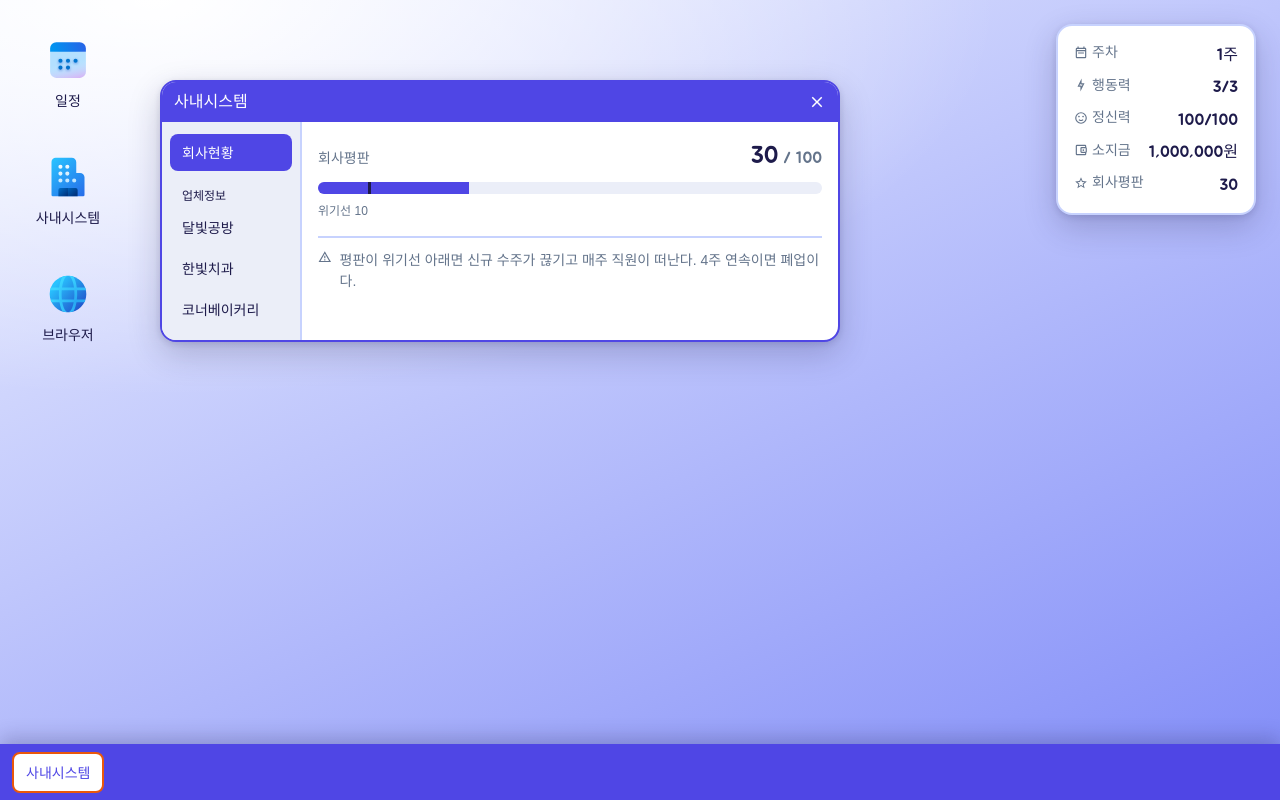
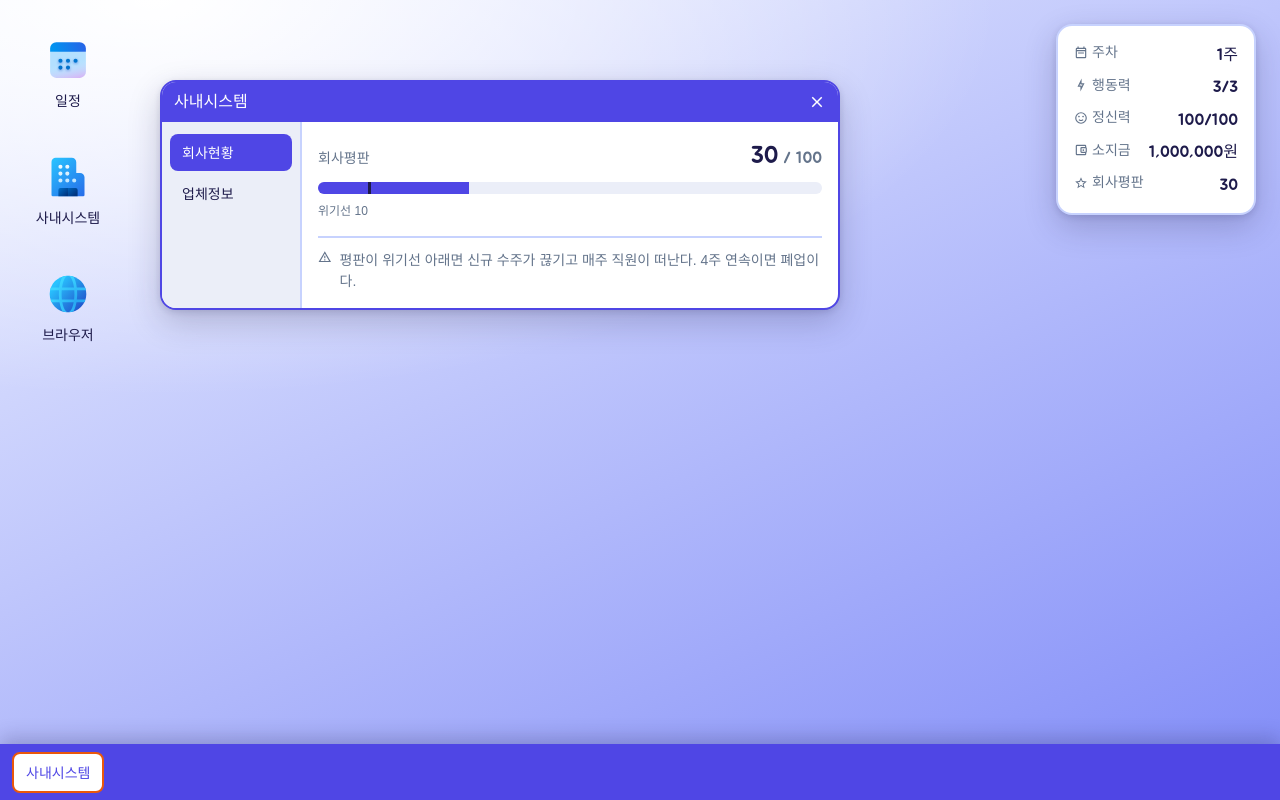
Before and after one commit to hot0468/webdesignGame, a React (Vite) app: page / in a window 1280 px wide. Both pictures are taken after a click on the button "사내시스템". Built offline with nearby package versions, Linux system fonts and the light colour scheme.

Commit message:
업체 목록을 사이드바에서 본문으로
사이드바는 화면(회사현황·업체정보)만 진다 — 사유는 Company.tsx 주석.

Co-Authored-By: Claude Fable 5 <noreply@anthropic.com>

```diff
--- a/src/index.css
+++ b/src/index.css
@@ -384,20 +384,36 @@ body {
   color: var(--color-on-primary);
 }
 
-/* 사이드바 목록의 머리말. ⚠️ 판이 --color-muted라서 --color-muted-foreground를 쓰면
-   3.8:1로 AA 미달이다(카드 위에서만 통과하는 색이다). 크기로 위계를 준다. */
-.company__section {
-  margin-top: var(--sp-3);
-  padding-inline: var(--sp-3);
-  font-family: var(--font-display);
-  font-size: var(--fs-xs);
-  font-weight: 400;
+/* 업체 목록. 업체가 늘면 줄바꿈해 쌓인다 — 사이드바와 달리 창 높이를 밀지 않는다. */
+.company__tabs {
+  display: flex;
+  flex-wrap: wrap;
+  gap: var(--sp-2);
+  margin-bottom: var(--sp-1);
 }
 
-.company__title {
+.company__tab {
+  padding: var(--sp-1) var(--sp-3);
+  border: 2px solid var(--color-border);
+  border-radius: var(--sp-2);
+  background: var(--color-card);
+  color: var(--color-card-foreground);
   font-family: var(--font-display);
-  font-size: var(--fs-lg);
-  font-weight: 400;
+  font-size: var(--fs-sm);
+  cursor: pointer;
+  transition:
+    background var(--dur-fast) ease,
+    border-color var(--dur-fast) ease;
+}
+
+.company__tab:hover {
+  border-color: var(--color-primary);
+}
+
+.company__tab--on {
+  background: var(--color-primary);
+  border-color: var(--color-primary);
+  color: var(--color-on-primary);
 }
 
 .company__body {
--- a/src/programs/Company.tsx
+++ b/src/programs/Company.tsx
@@ -7,41 +7,37 @@ import { useGame } from '../store'
 
 /** `사내시스템` 창. 왼쪽 메뉴로 화면을 가르는 백오피스형이다.
  *
- * ⚠️ 업체는 여러 개라 **사이드바가 목록을 진다**(한 화면에 다 쌓으면 창이 화면보다 길어진다).
- *    고른 항목은 `useState`에 둔다 — 게임 상태가 아니라 창을 보는 방식이라 스토어에 넣으면
+ * ⚠️ 사이드바는 **화면**만 진다. 업체 목록은 업체정보 화면 안에 있다 — 수주가 늘면
+ *    업체도 느는데, 사이드바에 쌓으면 메뉴가 화면보다 길어진다.
+ *
+ * ⚠️ 고른 화면은 `useState`에 둔다 — 게임 상태가 아니라 창을 보는 방식이라 스토어에 넣으면
  *    세이브에 들어가고, 세이브 버전을 그것 때문에 올리게 된다. */
+
+const MENU = [
+  { id: 'status', label: '회사현황' },
+  { id: 'info', label: '업체정보' },
+] as const
+
 export function Company() {
-  const [view, setView] = useState<'status' | Client['id']>('status')
+  const [view, setView] = useState<(typeof MENU)[number]['id']>('status')
 
   return (
     <div className="company">
       <nav className="company__menu">
-        <button
-          type="button"
-          className={`company__item${view === 'status' ? ' company__item--on' : ''}`}
-          aria-current={view === 'status' ? 'page' : undefined}
-          onClick={() => setView('status')}
-        >
-          회사현황
-        </button>
-
-        <h3 className="company__section">업체정보</h3>
-        {CLIENTS.map((c) => (
+        {MENU.map((m) => (
           <button
-            key={c.id}
+            key={m.id}
             type="button"
-            className={`company__item${view === c.id ? ' company__item--on' : ''}`}
-            aria-current={view === c.id ? 'page' : undefined}
-            onClick={() => setView(c.id)}
+            className={`company__item${view === m.id ? ' company__item--on' : ''}`}
+            aria-current={view === m.id ? 'page' : undefined}
+            onClick={() => setView(m.id)}
           >
-            {c.name}
+            {m.label}
           </button>
         ))}
       </nav>
 
-      <div className="company__body">
-        {view === 'status' ? <Status /> : <Info client={CLIENTS.find((c) => c.id === view)!} />}
-      </div>
+      <div className="company__body">{view === 'status' ? <Status /> : <Info />}</div>
     </div>
   )
 }
@@ -93,8 +89,10 @@ function Status() {
   )
 }
 
-/** 업체 하나의 접속 정보. 업로드 공정이 생기면 플레이어가 여기를 보고 입력하게 된다. */
-function Info({ client }: { client: Client }) {
+/** 업체 목록 + 고른 업체의 접속 정보. 업로드 공정이 생기면 플레이어가 여기를 보고 입력한다. */
+function Info() {
+  const [id, setId] = useState<Client['id']>(CLIENTS[0].id)
+  const client = CLIENTS.find((c) => c.id === id)!
   const groups = [
     { title: 'FTP 접속 정보', rows: client.ftp },
     { title: '관리자 사이트 계정정보', rows: client.admin },
@@ -102,7 +100,21 @@ function Info({ client }: { client: Client }) {
 
   return (
     <div className="company__panel">
-      <h3 className="company__title">{client.name}</h3>
+      <div className="company__tabs">
+        {CLIENTS.map((c) => (
+          <button
+            key={c.id}
+            type="button"
+            className={`company__tab${c.id === id ? ' company__tab--on' : ''}`}
+            aria-current={c.id === id ? 'true' : undefined}
+            onClick={() => setId(c.id)}
+          >
+            {c.name}
+          </button>
+        ))}
+      </div>
+
+      {/* 고른 업체 이름은 칩이 이미 진다 — 바로 아래 제목으로 또 적지 않는다. */}
       {groups.map((g) => (
         <section key={g.title} className="company__group">
           <h4 className="company__group-title">{g.title}</h4>
```
Also changed, not shown: .claude/skills/project-context/references/shell.md, 1 other file (tests, documents, lock files or other folders).
